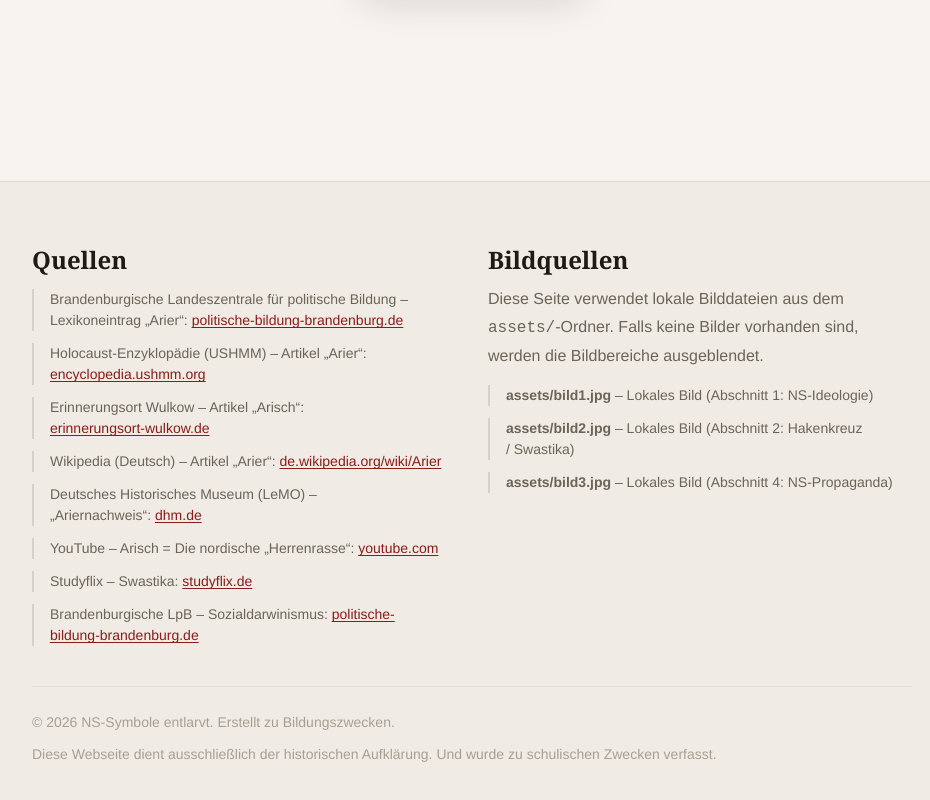
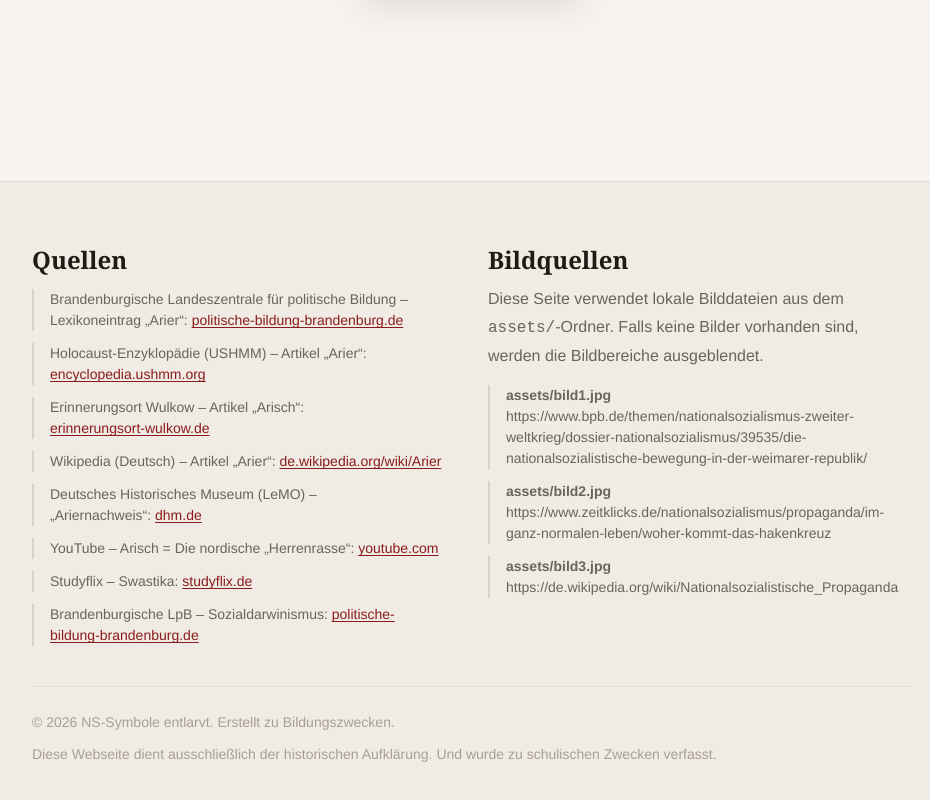
Before and after one commit to Pi-lePi/ns-symbole, a plain HTML site: page index.html in a window 1280 px wide. Shown: the part 8055-8855 px from the top of the page, without its empty margins (168-1098 px from the left). Drawn offline with Linux system fonts and the light colour scheme; a web font is replaced by a local one.

Commit message:
Update index.html

```diff
--- a/index.html
+++ b/index.html
@@ -372,9 +372,9 @@ section{padding-block:clamp(var(--sp16),8vw,var(--sp24));border-top:1px solid rg
           <div class="footer-body">
             <p>Diese Seite verwendet lokale Bilddateien aus dem <code>assets/</code>-Ordner. Falls keine Bilder vorhanden sind, werden die Bildbereiche ausgeblendet.</p>
             <ul class="sources" role="list" style="margin-top:1rem">
-              <li><strong>assets/bild1.jpg</strong> – Lokales Bild (Abschnitt 1: NS-Ideologie)</li>
-              <li><strong>assets/bild2.jpg</strong> – Lokales Bild (Abschnitt 2: Hakenkreuz / Swastika)</li>
-              <li><strong>assets/bild3.jpg</strong> – Lokales Bild (Abschnitt 4: NS-Propaganda)</li>
+              <li><strong>assets/bild1.jpg</strong> https://www.bpb.de/themen/nationalsozialismus-zweiter-weltkrieg/dossier-nationalsozialismus/39535/die-nationalsozialistische-bewegung-in-der-weimarer-republik/</li>
+              <li><strong>assets/bild2.jpg</strong> https://www.zeitklicks.de/nationalsozialismus/propaganda/im-ganz-normalen-leben/woher-kommt-das-hakenkreuz</li>
+              <li><strong>assets/bild3.jpg</strong> https://de.wikipedia.org/wiki/Nationalsozialistische_Propaganda</li>
             </ul>
           </div>
         </div>
```
